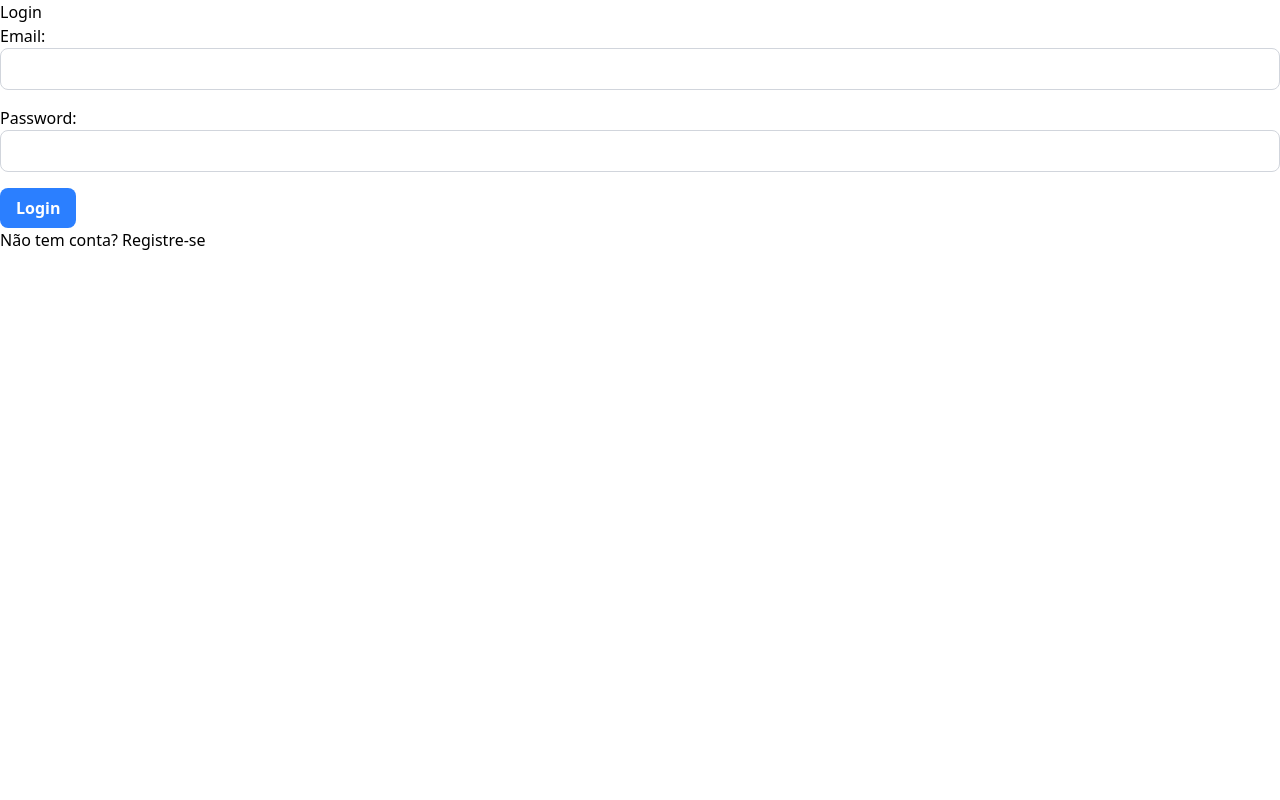
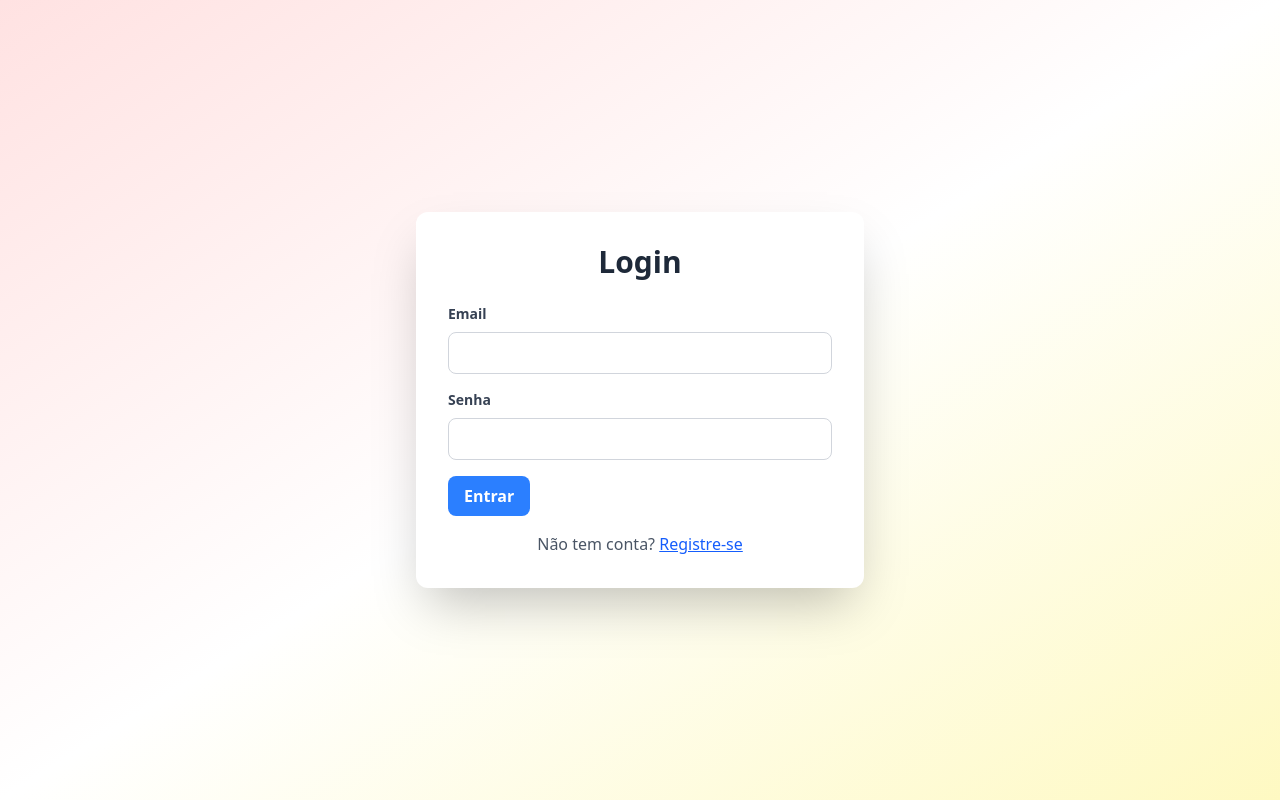
Before and after one commit to paulohenriquedeandrade/roadmap-topico-react, a React (Vite) app: page /login in a window 1280 px wide. Built offline with nearby package versions, Linux system fonts and the light colour scheme.

Commit message:
style: estiliza páginas de login e registro com Tailwind

```diff
--- a/src/components/Login.tsx
+++ b/src/components/Login.tsx
@@ -22,21 +22,41 @@ export const Login = () => {
   };
 
   return (
-    <div>
-      <h2>Login</h2>
-      {error && <p className="text-red-500">{error}</p>}
-      <form onSubmit={handleSubmit}>
-        <div>
-          <label>Email:</label>
-          <Input type="email" value={email} onChange={setEmail} />
-        </div>
-        <div>
-          <label>Password:</label>
-          <Input type="password" value={password} onChange={setPassword} />
-        </div>
-        <Button type="submit">Login</Button>
-      </form>
-      <Link to="/register">Não tem conta? Registre-se</Link>
+    <div className="min-h-screen flex items-center justify-center bg-linear-to-br from-red-100 via-white to-yellow-100">
+      <div className="bg-white rounded-xl shadow-2xl p-8 max-w-md w-full">
+        <h2 className="text-3xl font-bold text-center mb-6 text-gray-800">
+          Login
+        </h2>
+
+        {error && (
+          <p className="bg-red-100 border border-red-400 text-red-700 px-4 py-3 rounded mb-4">
+            {error}
+          </p>
+        )}
+
+        <form onSubmit={handleSubmit} className="space-y-4">
+          <Input label="Email" type="email" value={email} onChange={setEmail} />
+
+          <Input
+            label="Senha"
+            type="password"
+            value={password}
+            onChange={setPassword}
+          />
+
+          <Button type="submit">Entrar</Button>
+        </form>
+
+        <p className="text-center mt-4 text-gray-600">
+          Não tem conta?{" "}
+          <Link
+            to="/register"
+            className="text-blue-600 hover:text-blue-800 underline"
+          >
+            Registre-se
+          </Link>
+        </p>
+      </div>
     </div>
   );
 };
--- a/src/components/Register.tsx
+++ b/src/components/Register.tsx
@@ -23,25 +23,40 @@ export const Register = () => {
   };
 
   return (
-    <div>
-      <h2>Registro</h2>
-      {error && <p className="text-red-500">{error}</p>}
-      <form onSubmit={handleSubmit}>
-        <div>
-          <label>Nome:</label>
-          <Input type="text" value={name} onChange={setName} />
-        </div>
-        <div>
-          <label>Email:</label>
-          <Input type="email" value={email} onChange={setEmail} />
-        </div>
-        <div>
-          <label>Senha:</label>
-          <Input type="password" value={password} onChange={setPassword} />
-        </div>
-        <Button type="submit">Registrar</Button>
-      </form>
-      <Link to="/login">Já tem conta? Faça login</Link>
+    <div className="min-h-screen flex items-center justify-center bg-linear-to-br from-red-100 via-white to-yellow-100">
+      <div className="bg-white rounded-xl shadow-2xl p-8 max-w-md w-full">
+        <h2 className="text-3xl font-bold text-center mb-6 text-gray-800">
+          Registro
+        </h2>
+        {error && (
+          <p className="bg-red-100 border border-red-400 text-red-700 px-4 py-3 rounded mb-4">
+            {error}
+          </p>
+        )}
+        <form onSubmit={handleSubmit} className="space-y-4">
+          <Input label="Nome" type="text" value={name} onChange={setName} />
+
+          <Input label="Email" type="email" value={email} onChange={setEmail} />
+
+          <Input
+            label="Senha"
+            type="password"
+            value={password}
+            onChange={setPassword}
+          />
+
+          <Button type="submit">Registrar</Button>
+        </form>
+        <p className="text-center mt-4 text-gray-600">
+          Já tem uma conta?{" "}
+          <Link
+            to="/login"
+            className="text-blue-600 hover:text-blue-800 underline"
+          >
+            Faça login
+          </Link>
+        </p>
+      </div>
     </div>
   );
 };
```
